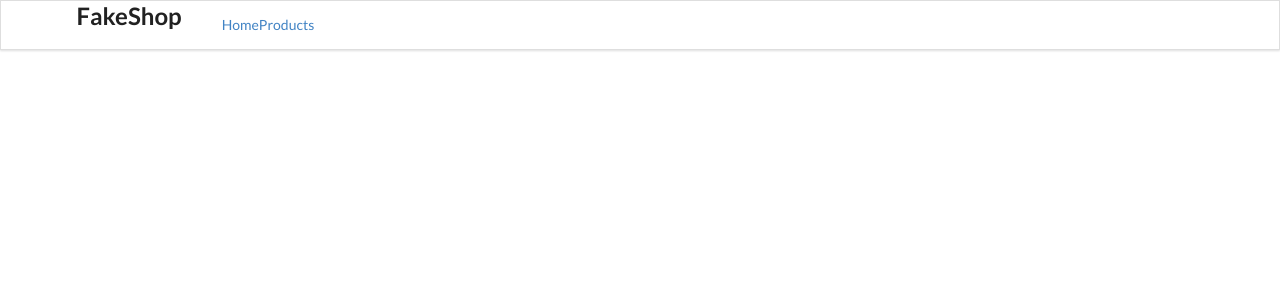
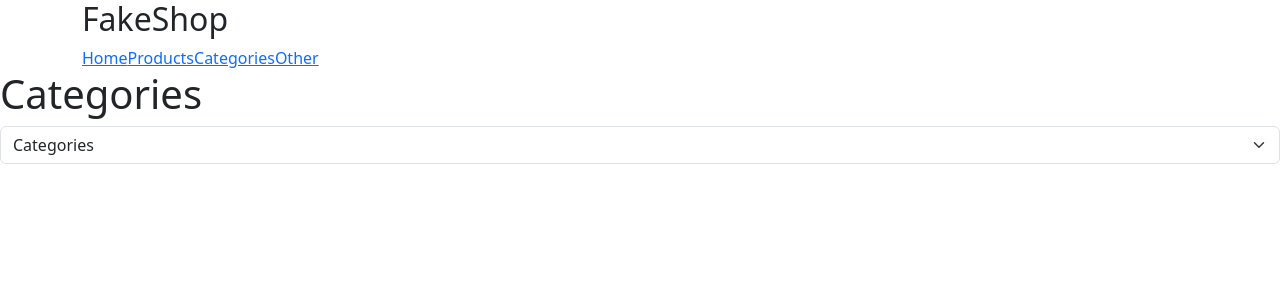
Before and after one commit to hristoz2020/shop-app-redux, a React (Create React App) app: page /categories in a window 1280 px wide. Shown: the top 300 px of the page. Built offline with nearby package versions, Linux system fonts and the light colour scheme; no server answers.

Commit message:
install bootstrap

```diff
--- a/package.json
+++ b/package.json
@@ -6,6 +6,7 @@
     "@testing-library/jest-dom": "^5.16.5",
     "@testing-library/react": "^13.4.0",
     "@testing-library/user-event": "^13.5.0",
+    "bootstrap": "^5.3.0-alpha3",
     "react": "^18.2.0",
     "react-dom": "^18.2.0",
     "react-redux": "^8.0.5",
--- a/public/index.html
+++ b/public/index.html
@@ -10,20 +10,7 @@
       content="Web site created using create-react-app"
     />
     <link rel="apple-touch-icon" href="%PUBLIC_URL%/logo192.png" />
-    <!--
-      manifest.json provides metadata used when your web app is installed on a
-      user's mobile device or desktop. See https://developers.google.com/web/fundamentals/web-app-manifest/
-    -->
-    <link rel="stylesheet" href="https://cdnjs.cloudflare.com/ajax/libs/semantic-ui/2.5.0/semantic.min.css" integrity="sha512-KXol4x3sVoO+8ZsWPFI/r5KBVB/ssCGB5tsv2nVOKwLg33wTFP3fmnXa47FdSVIshVTgsYk/1734xSk9aFIa4A==" crossorigin="anonymous" referrerpolicy="no-referrer" />
-    <!--
-      Notice the use of %PUBLIC_URL% in the tags above.
-      It will be replaced with the URL of the `public` folder during the build.
-      Only files inside the `public` folder can be referenced from the HTML.
 
-      Unlike "/favicon.ico" or "favicon.ico", "%PUBLIC_URL%/favicon.ico" will
-      work correctly both with client-side routing and a non-root public URL.
-      Learn how to configure a non-root public URL by running `npm run build`.
-    -->
     <title>React App</title>
   </head>
   <body>
--- a/src/App.css
+++ b/src/App.css
@@ -1,38 +1,3 @@
-.App {
-  text-align: center;
+.product-img {
+  width: 300px;
 }
-
-.App-logo {
-  height: 40vmin;
-  pointer-events: none;
-}
-
-@media (prefers-reduced-motion: no-preference) {
-  .App-logo {
-    animation: App-logo-spin infinite 20s linear;
-  }
-}
-
-.App-header {
-  background-color: #282c34;
-  min-height: 100vh;
-  display: flex;
-  flex-direction: column;
-  align-items: center;
-  justify-content: center;
-  font-size: calc(10px + 2vmin);
-  color: white;
-}
-
-.App-link {
-  color: #61dafb;
-}
-
-@keyframes App-logo-spin {
-  from {
-    transform: rotate(0deg);
-  }
-  to {
-    transform: rotate(360deg);
-  }
-}
--- a/src/components/AllProduucts.js
+++ b/src/components/AllProduucts.js
@@ -16,7 +16,7 @@ const AllProducts = () => {
 	}, [dispatch]);
 
 	return (
-		<div className="ui grid container">
+		<div className="">
 			<Products />
 		</div>
 	);
--- /dev/null
+++ b/src/components/CategoriesSelect.js
@@ -0,0 +1,11 @@
+const CategoriesSelect = () => {
+	return (
+		<select className="form-select" aria-label="Default select example">
+			<option selected>Categories</option>
+			<option value="1">One</option>
+			<option value="2">Two</option>
+			<option value="3">Three</option>
+		</select>
+	);
+};
+export default CategoriesSelect;
--- a/src/components/Details.js
+++ b/src/components/Details.js
@@ -23,40 +23,40 @@ const Details = () => {
 	}, [productId, dispatch]);
 
 	return (
-		<div className="ui grid container">
+		<div className="">
 			{Object.keys(product).length === 0 ? (
 				<div>...Loading</div>
 			) : (
-				<div className="ui placeholder segment">
-					<div className="ui two column stackable center aligned grid">
-						<div className="ui vertical divider">AND</div>
-						<div className="middle aligned row">
-							<div className="column lp">
+				<div className="">
+					<div className="">
+						<div className=""></div>
+						<div className="">
+							<div className="">
 								<img
-									className="ui fluid image"
+									className=""
 									src={product.image}
 									alt="product"
 								/>
 							</div>
-							<div className="column rp">
+							<div className="">
 								<h1>{product.title}</h1>
 								<h2>
-									<a className="ui teal tag label" href="/">
+									<span className="">
 										${product.price}
-									</a>
+									</span>
 								</h2>
-								<h3 className="ui brown block header">
+								<h3 className="">
 									{product.category}
 								</h3>
 								<p>{product.description}</p>
 								<div
-									className="ui vertical animated button"
+									className=""
 									tabIndex="0"
 								>
-									<div className="hidden content">
-										<i className="shop icon"></i>
+									<div className="">
+										<i className=""></i>
 									</div>
-									<div className="visible content">
+									<div className="">
 										Add to Cart
 									</div>
 								</div>
--- a/src/components/Header.js
+++ b/src/components/Header.js
@@ -2,21 +2,15 @@ import { Link } from "react-router-dom";
 
 const Header = () => {
 	return (
-		<div className="ui fixed menu">
-			<div className="ui container center">
-				<h2>FakeShop</h2>
-				<ul>
-					<Link to="/">
-						Home
-					</Link>
-					<Link to="/products">
-						Products
-					</Link>
-					<Link to="Categories">
-					</Link>
-					<Link to="">
-					</Link>
-				</ul>
+		<div className="ui menu">
+			<div className="ui container ">
+				<h2 className="">FakeShop</h2>
+				<div className="">
+					<Link to="/" className="ui secondary button">Home</Link>
+					<Link to="/products" className="ui secondary button">Products</Link>
+					<Link to="/categories" className="ui secondary button">Categories</Link>
+					<Link to="" className="ui secondary button">Other</Link>
+				</div>
 			</div>
 		</div>
 	);
--- a/src/components/Products.js
+++ b/src/components/Products.js
@@ -7,17 +7,17 @@ const Products = () => {
 	return (
 		<div>
 			{products.map(({ id, title, image, price, category }) => (
-				<div className="four wide column" key={id}>
+				<div className="card card-container border w-25" key={id}>
 					<Link to={`/product/${id}`}>
-						<div className="ui link cards">
-							<div className="card">
-								<div className="image">
-									<img src={image} alt={title} />
+						<div className="card">
+							<div className="">
+								<div>
+									<img src={image} alt={title}  className="product-img"/>
 								</div>
-								<div className="content">
-									<div className="header">{title}</div>
-									<div className="meta price">$ {price}</div>
-									<div className="meta">{category}</div>
+								<div className="card-body">
+									<div className="card-title">{title}</div>
+									<div className="">$ {price}</div>
+									<div className="">{category}</div>
 								</div>
 							</div>
 						</div>
--- a/src/index.js
+++ b/src/index.js
@@ -4,6 +4,8 @@ import { Provider } from "react-redux";
 import App from "./App";
 import store from "./redux/store";
 import { BrowserRouter } from "react-router-dom";
+import "bootstrap/dist/css/bootstrap.min.css";
+import "bootstrap/dist/js/bootstrap.bundle.min";
 
 const root = ReactDOM.createRoot(document.getElementById("root"));
 root.render(
--- a/src/pages/Categories.js
+++ b/src/pages/Categories.js
@@ -2,6 +2,7 @@ import { getAllCategories } from "../services/productsServices";
 import { useDispatch } from "react-redux";
 import { useEffect } from "react";
 import { setCategories } from "../redux/actions/productActions";
+import CategoriesSelect from "../components/CategoriesSelect";
 
 const Categories = () => {
 	const dispatch = useDispatch();
@@ -15,6 +16,7 @@ const Categories = () => {
 	return (
 		<div>
 			<h1>Categories</h1>
+			<CategoriesSelect />
 		</div>
 	);
 };
```
Also changed, not shown: 1 other file (tests, documents, lock files or other folders).
